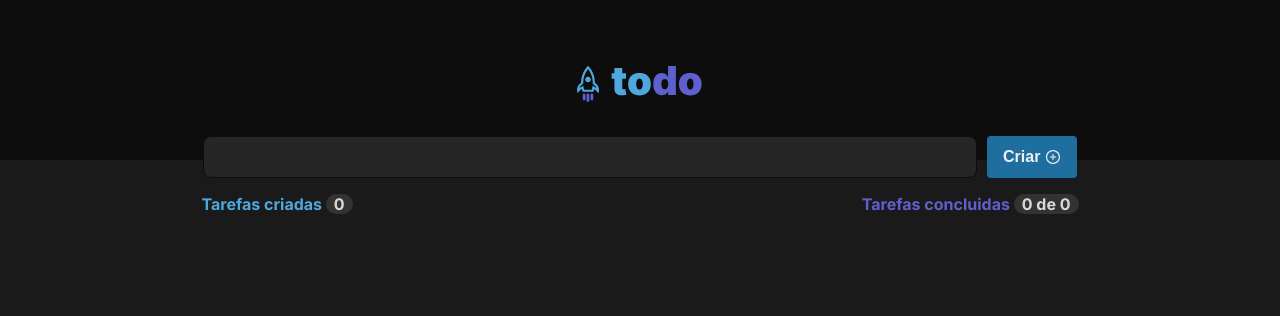
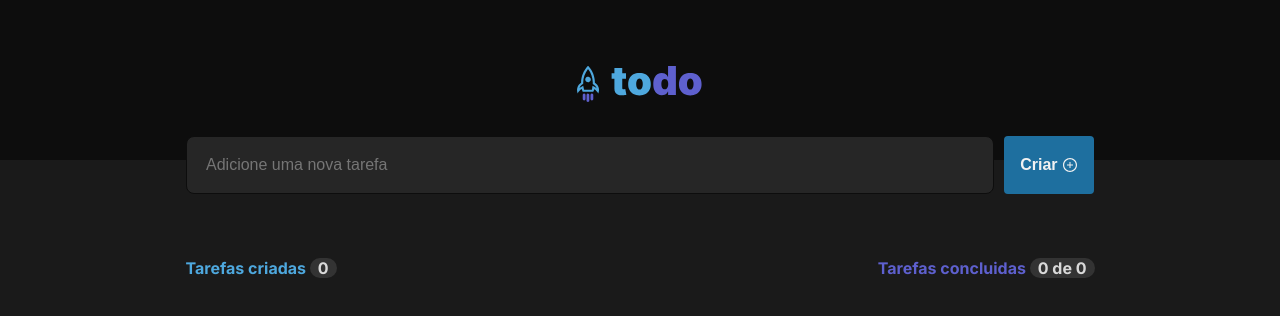
Before and after one commit to will-yeager/project-01-challenge-01-ignite-reactjs, a React (Vite) app: page / in a window 1280 px wide. Shown: the top 316 px of the page. Built offline with nearby package versions, Linux system fonts and the light colour scheme.

Commit message:
fix(input): fix width and padding for input

```diff
--- a/src/App.css
+++ b/src/App.css
@@ -27,7 +27,7 @@
 }
 
 .tasks-list {
-  width: calc(60vw + 109px);
+  width: calc(62.5vw + 109px);
   max-width: calc(1109px);
   display: flex;
   flex-direction: column;
@@ -44,7 +44,7 @@
 }
 
 .tasks-statistics {
-  width: calc(60vw + 109px);
+  width: calc(62.5vw + 109px);
   max-width: calc(1109px);
   display: flex;
   justify-content: space-between;
--- a/src/components/Input.css
+++ b/src/components/Input.css
@@ -2,17 +2,20 @@
     display: flex;
     justify-content: center;
     margin-top: -3vh;
+    margin-bottom: 3rem;
 }
 
 .input-create {
     margin-right: 10px;
     width: 60vw;
     max-width: 1000px;
+    padding: 1.5vw;
 
     color: var(--gray-100);
     background: var(--gray-500);
     border: 1px solid var(--gray-700);
     border-radius: 8px;
+    font-size: 1rem;
 }
 
 .input-create-btn {
--- a/src/components/Input.tsx
+++ b/src/components/Input.tsx
@@ -34,7 +34,7 @@ export const Input = ({ createNewTask }: IInputProps) => {
   return (
     <>
       <div className="input-box">
-        <input className="input-create" value={task} onChange={handleChangeNewTaskName}></input>
+        <input className="input-create" value={task} onChange={handleChangeNewTaskName} placeholder="Adicione uma nova tarefa"/>
         <button className="input-create-btn" onClick={handleCreateNewTask}>
           Criar <AiOutlinePlusCircle />
         </button>
```
